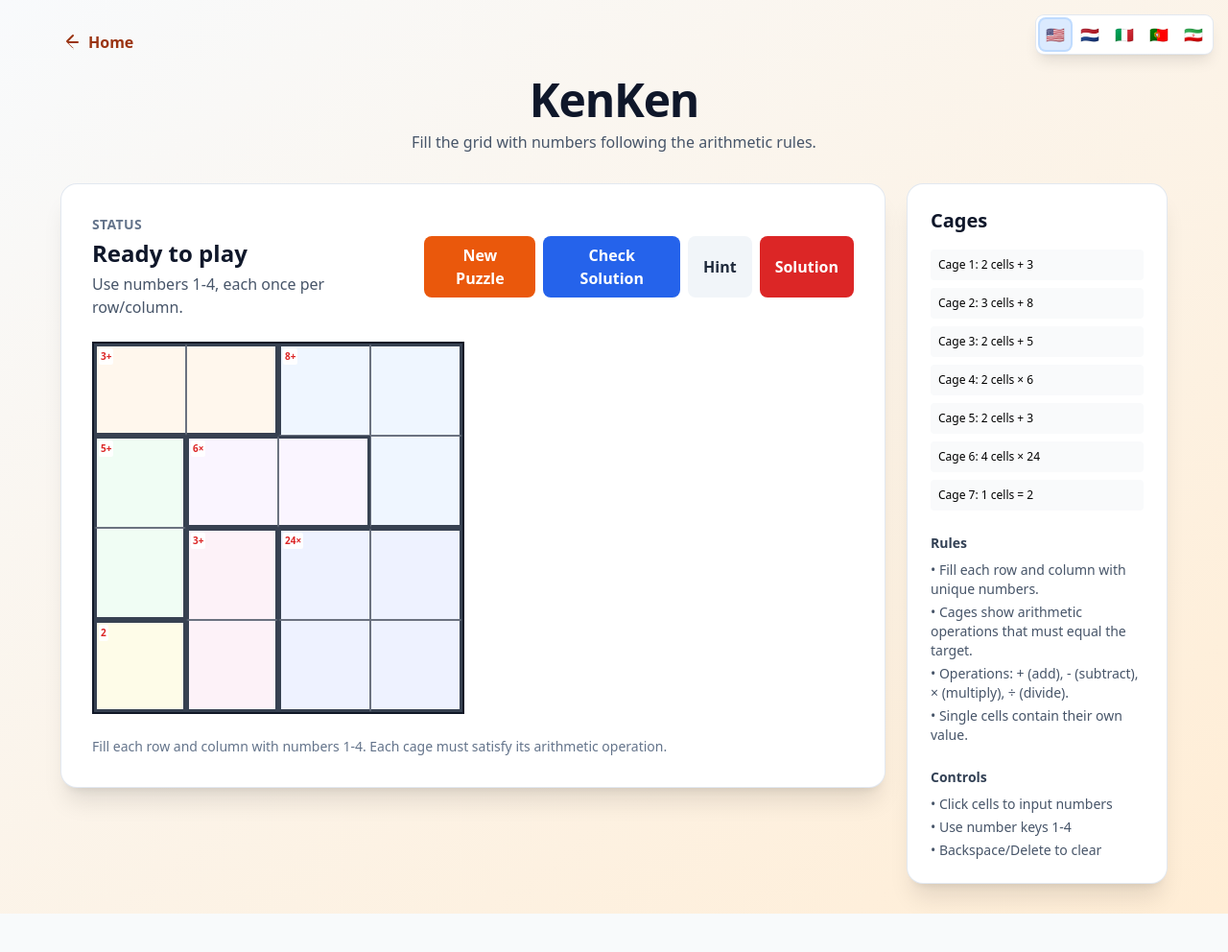
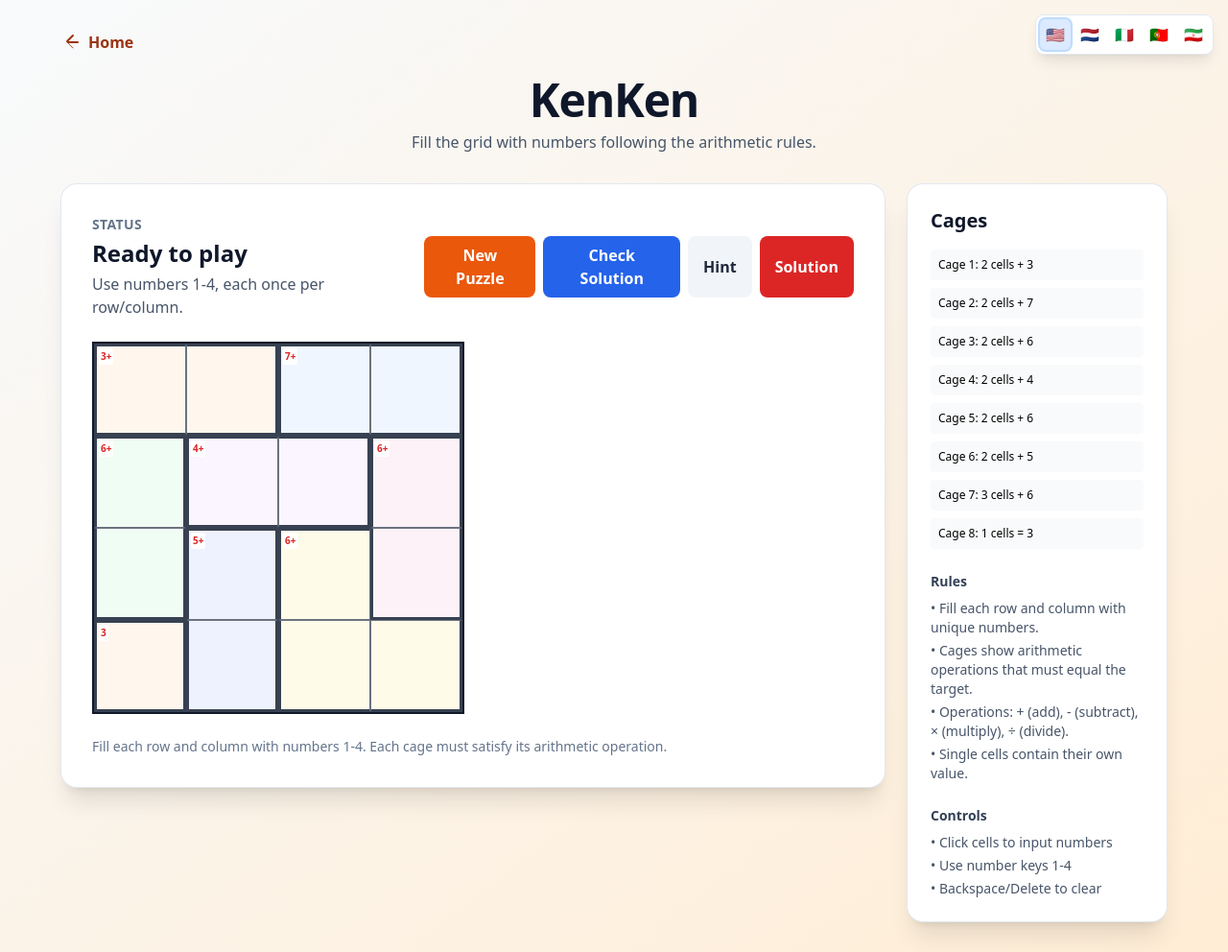
Before and after one commit to cityjumper/mysudoku, a FastAPI app: page /kenken in a window 1280 px wide. Shown: the whole page at 96% size. Before the commit the page ends 952 px from the top, so only its background shows below. Run offline with FastAPI, Linux system fonts and the light colour scheme; some libraries are stand-ins or nearby versions.

Commit message:
fix: kenken

```diff
--- a/templates/base.html
+++ b/templates/base.html
@@ -1,5 +1,5 @@
 <!DOCTYPE html>
-<html lang="{{ lang or 'en' }}">
+<html lang="{{ lang or 'en' }}" {% if lang == 'fa' %}dir="rtl"{% endif %}>
 <head>
     <meta charset="UTF-8">
     <meta name="viewport" content="width=device-width, initial-scale=1.0">
--- a/templates/kenken.html
+++ b/templates/kenken.html
@@ -171,12 +171,13 @@
                 size: 4,
                 cages: [
                     { cells: [[0,0], [0,1]], operation: '+', target: 3 },
-                    { cells: [[0,2], [0,3], [1,3]], operation: '+', target: 8 },
-                    { cells: [[1,0], [2,0]], operation: '+', target: 5 },
-                    { cells: [[1,1], [1,2]], operation: '×', target: 6 },
-                    { cells: [[2,1], [3,1]], operation: '+', target: 3 },
-                    { cells: [[2,2], [2,3], [3,2], [3,3]], operation: '×', target: 24 },
-                    { cells: [[3,0]], operation: '', target: 2 }
+                    { cells: [[0,2], [0,3]], operation: '+', target: 7 },
+                    { cells: [[1,0], [2,0]], operation: '+', target: 6 },
+                    { cells: [[1,1], [1,2]], operation: '+', target: 4 },
+                    { cells: [[1,3], [2,3]], operation: '+', target: 6 },
+                    { cells: [[2,1], [3,1]], operation: '+', target: 5 },
+                    { cells: [[2,2], [3,2], [3,3]], operation: '+', target: 6 },
+                    { cells: [[3,0]], operation: '', target: 3 }
                 ],
                 solution: [
                     [1, 2, 4, 3],
@@ -192,9 +193,10 @@
                     { cells: [[0,1], [0,2]], operation: '×', target: 8 },
                     { cells: [[0,3], [1,3]], operation: '+', target: 3 },
                     { cells: [[1,1], [2,1]], operation: '+', target: 4 },
-                    { cells: [[1,2], [2,2], [2,3]], operation: '+', target: 9 },
-                    { cells: [[2,0], [3,0], [3,1]], operation: '×', target: 6 },
-                    { cells: [[3,2], [3,3]], operation: '×', target: 12 }
+                    { cells: [[1,2], [2,2]], operation: '+', target: 5 },
+                    { cells: [[2,0], [3,0]], operation: '+', target: 5 },
+                    { cells: [[2,3], [3,3]], operation: '×', target: 12 },
+                    { cells: [[3,1], [3,2]], operation: '+', target: 5 }
                 ],
                 solution: [
                     [2, 4, 2, 1],
@@ -208,11 +210,12 @@
                 cages: [
                     { cells: [[0,0], [0,1], [1,0]], operation: '+', target: 6 },
                     { cells: [[0,2], [1,2]], operation: '+', target: 4 },
-                    { cells: [[0,3], [1,3], [2,3]], operation: '+', target: 7 },
+                    { cells: [[0,3], [1,3]], operation: '+', target: 5 },
                     { cells: [[1,1], [2,1]], operation: '×', target: 3 },
-                    { cells: [[2,0], [3,0]], operation: '+', target: 5 },
+                    { cells: [[2,0], [3,0]], operation: '+', target: 6 },
                     { cells: [[2,2], [3,2]], operation: '×', target: 8 },
-                    { cells: [[3,1], [3,3]], operation: '+', target: 4 }
+                    { cells: [[2,3], [3,3]], operation: '+', target: 2 },
+                    { cells: [[3,1]], operation: '', target: 4 }
                 ],
                 solution: [
                     [1, 2, 1, 3],
@@ -227,10 +230,11 @@
                     { cells: [[0,0], [1,0]], operation: '×', target: 4 },
                     { cells: [[0,1], [0,2]], operation: '+', target: 5 },
                     { cells: [[0,3], [1,3]], operation: '+', target: 4 },
-                    { cells: [[1,1], [2,1], [1,2]], operation: '+', target: 8 },
+                    { cells: [[1,1], [2,1]], operation: '+', target: 7 },
+                    { cells: [[1,2], [2,2]], operation: '+', target: 3 },
                     { cells: [[2,0], [3,0]], operation: '+', target: 3 },
-                    { cells: [[2,2], [2,3], [3,2], [3,3]], operation: '×', target: 24 },
-                    { cells: [[3,1]], operation: '', target: 1 }
+                    { cells: [[2,3], [3,3]], operation: '×', target: 9 },
+                    { cells: [[3,1], [3,2]], operation: '+', target: 5 }
                 ],
                 solution: [
                     [2, 1, 4, 3],
```
